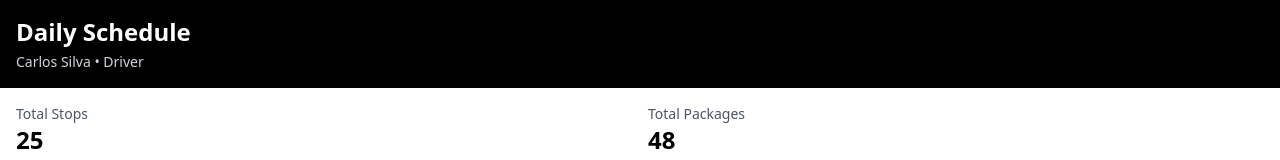
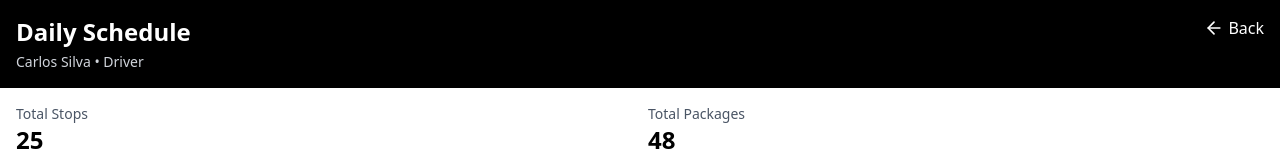
Before and after one commit to hujuc/Smart-Logistics-ES, a Next.js app in the folder src/frontend/driver-pwa/: page /driver/interfaces/daily-schedule in a window 1280 px wide. Shown: the top 160 px of the page. Built offline with nearby package versions, Linux system fonts and the light colour scheme.

Commit message:
botão voltar atrás daily schedule

```diff
--- a/src/frontend/driver-pwa/app/interfaces/daily-schedule/page.tsx
+++ b/src/frontend/driver-pwa/app/interfaces/daily-schedule/page.tsx
@@ -1,7 +1,8 @@
 "use client";
 
 import { useState, useMemo } from 'react';
-import { MapPin, Package, Phone, Navigation, ChevronDown, ChevronUp, Clock, AlertCircle } from 'lucide-react';
+import { MapPin, Package, Phone, Navigation, ChevronDown, ChevronUp, Clock, AlertCircle, ArrowLeft } from 'lucide-react';
+import Link from 'next/link';
 
 type Delivery = {
   id: number;
@@ -137,6 +138,12 @@ export default function DriverDailySchedule() {
         <div className="bg-black text-white p-4">
           <h1 className="text-2xl font-bold">Daily Schedule</h1>
           <p className="text-gray-300 text-sm mt-1">Carlos Silva • Driver</p>
+          <div className="absolute top-4 right-4">
+            <Link href="/" className="flex items-center gap-1 text-white hover:text-gray-300">
+              <ArrowLeft className="w-5 h-5" />
+              Back
+            </Link>
+          </div>
         </div>
 
         {/* Route Summary */}
```
